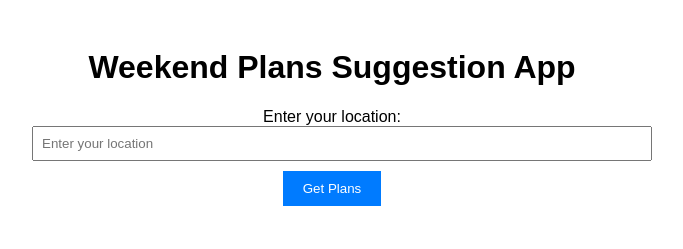
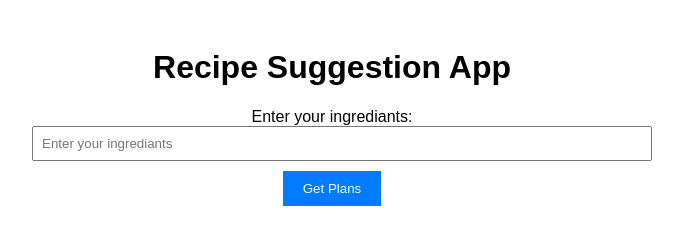
Before and after one commit to Annarhysa/RecipeUs, a plain HTML site: page index.html in a window 1280 px wide. Shown: the whole page, without its empty margins (308-991 px from the left). Drawn offline with Linux system fonts and the light colour scheme.

Commit message:
Changing UI text and some functions

```diff
--- a/index.html
+++ b/index.html
@@ -8,10 +8,10 @@
 </head>
 <body>
     <div class="container">
-        <h1>Weekend Plans Suggestion App</h1>
-        <label for="location">Enter your location:</label>
-        <input type="text" id="location" placeholder="Enter your location">
-        <button onclick="getWeekendPlans()">Get Plans</button>
+        <h1>Recipe Suggestion App</h1>
+        <label for="location">Enter your ingrediants:</label>
+        <input type="text" id="location" placeholder="Enter your ingrediants">
+        <button onclick="getRecipe()">Get Plans</button>
         <div id="plans"></div>
     </div>
 
--- a/script.js
+++ b/script.js
@@ -1,4 +1,4 @@
-function getWeekendPlans() {
+function getRecipe() {
     const location = document.getElementById('location').value.trim();
 
     if (!location) {
```
